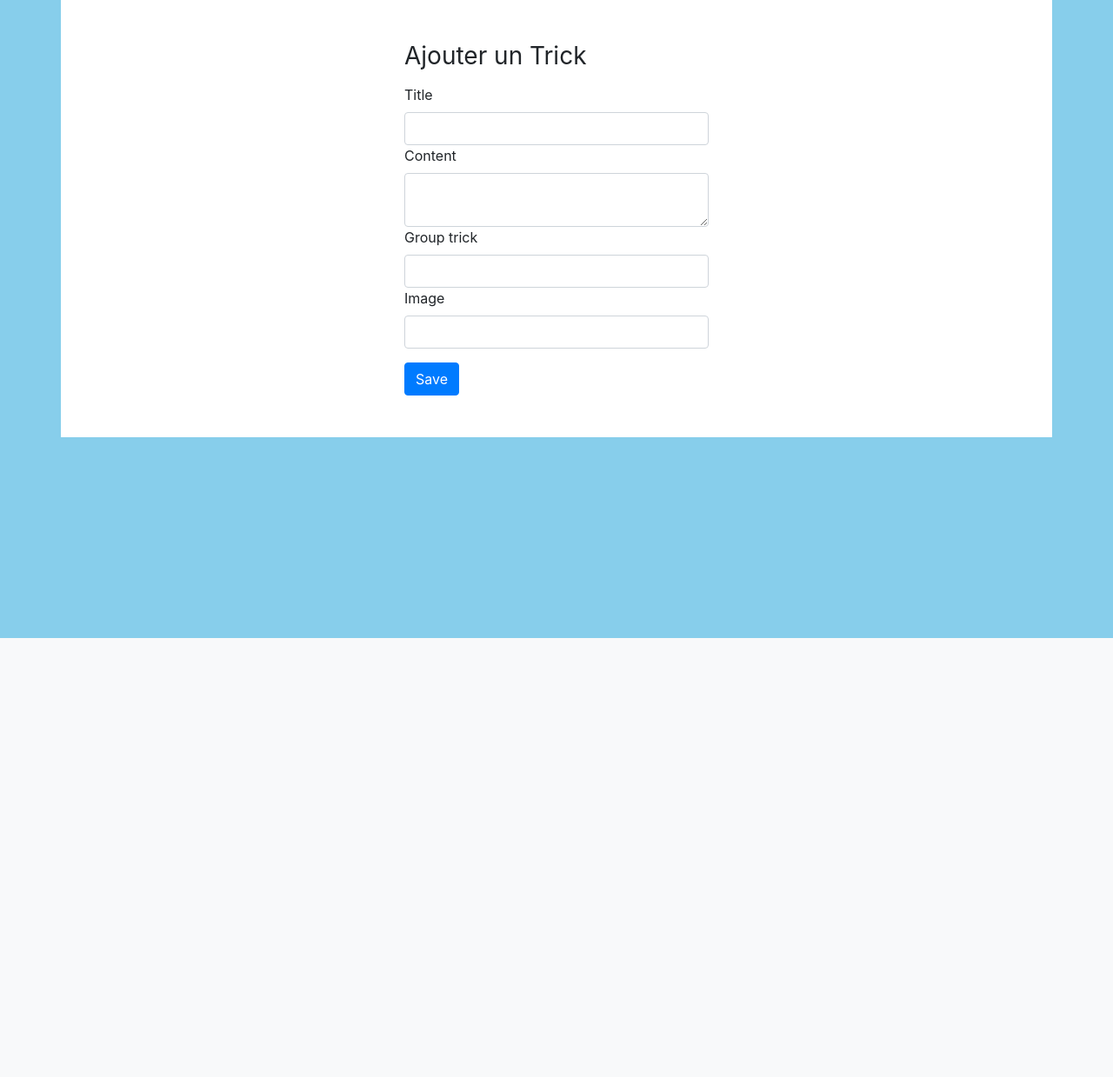
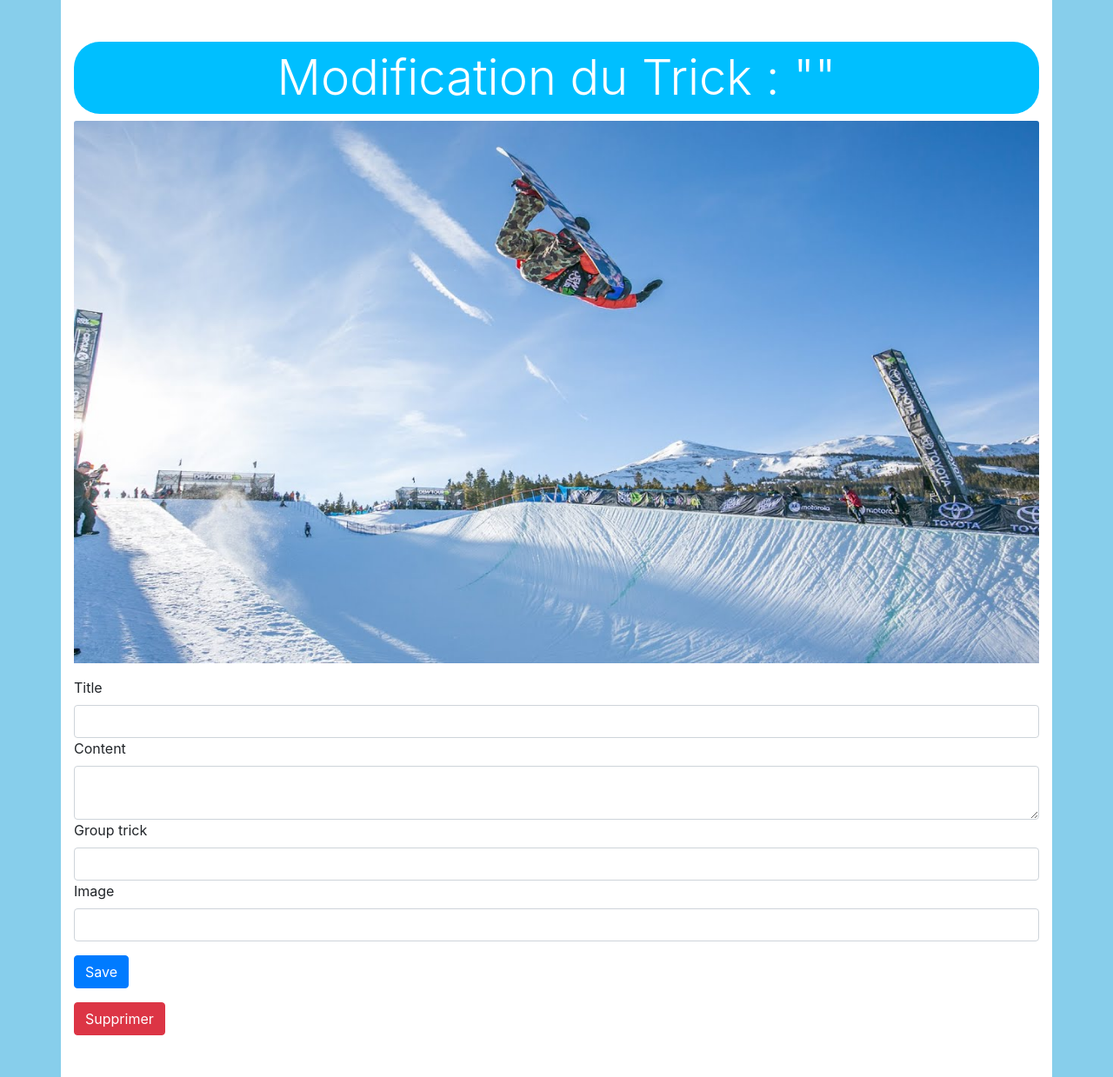
Before and after one commit to Beskargam/Project6_SnowTricks, a Symfony app: template templates/trick/edit.html.twig in a window 1280 px wide. Shown: the part 66-1305 px from the top of the page at 87% size. Before the commit the page ends 800 px from the top, so only its background shows below. Run offline with Twig, Linux system fonts and the light colour scheme; the template is opened without the code that fills it, so the values that code supplies are empty; form fields are guessed from the names that the template uses; some libraries are stand-ins or nearby versions.

Commit message:
trick can be now edited properly

```diff
--- a/public/css/styles.css
+++ b/public/css/styles.css
@@ -26,11 +26,18 @@
     margin-right: 1rem;
 }
 
+.card-img-zoom {
+    width: 100%;
+    height: 12rem;
+    object-fit: cover;
+}
+
 /* TRICK */
 .trick-title {
     background-color: deepskyblue;
     color: white;
     border-radius: 30px 30px 30px 30px;
+    padding: 0.5rem;
 }
 
 .trick-content {
--- a/templates/trick/edit.html.twig
+++ b/templates/trick/edit.html.twig
@@ -1,20 +1,35 @@
 {% extends 'base.html.twig' %}
 
 {% block title %}
-    Modifier un Trick
+    Trick
 {% endblock %}
 
 {% block body %}
-    <section class="flipboard-box">
-        <div class="container body-box">
-            <div class="row justify-content-center">
-                <div class="col-sm-10 col-md-6 col-lg-4">
-                    <h1 class="h3 mb-3 font-weight-normal">Ajouter un Trick</h1>
-
-                    {{ include('trick/form.html.twig') }}
-
-                </div>
+    <div class="container body-box">
+        <div class="row">
+            <div class=" col-sm-12">
+                <h1 class="display-4 text-center trick-title">Modification du Trick : "{{ trick.title }}"</h1>
             </div>
         </div>
-    </section>
+        <div class="row">
+            <div class="col-sm-12">
+                {% if trick.image.name is defined %}
+                    <img class="card-img-top" src="{{ asset('uploads/images/')~trick.image.name }}"
+                         alt="Card image cap">
+                {% else %}
+                    <img class="card-img-top" src="{{ asset('images/default_trickImage.jpg') }}"
+                         alt="Card image cap">
+                {% endif %}
+            </div>
+        </div>
+        <div class="row">
+            <div class="col-sm-12">
+                <p class="trick-content">
+                    {{ include('trick/form.html.twig') }}
+                </p>
+            </div>
+        </div>
+        <a class="btn btn-danger"
+           href="{{ path('app_delete', {'id' : trick.id}) }}">Supprimer</a>
+    </div>
 {% endblock %}
--- a/templates/trick/trick.html.twig
+++ b/templates/trick/trick.html.twig
@@ -44,13 +44,14 @@
         </div>
         <hr>
         <div class="row justify-content-center">
+            <div class="col-sm-12 ">
                 {% if app.user.username is defined %}
                     {{ form_start(form, {'attr': {'novalidate': 'novalidate'}}) }}
                     <div class="field-space">
                         {{ form_row(form.comment_content) }}
                     </div>
                     <div class="field-space">
-                    {{ form_widget(form.save_comment, {'attr': {'class': 'btn btn-primary'}}) }}
+                        {{ form_widget(form.save_comment, {'attr': {'class': 'btn btn-primary float-right'}}) }}
                     </div>
                     <div class="field-space">
                         {{ form_rest(form) }}
@@ -61,6 +62,7 @@
                         Vous devez être connecté pour écrire un commentaire
                     </div>
                 {% endif %}
+            </div>
         </div>
         <hr>
         <div class="row justify-content-center">
--- a/templates/trick/tricksList.html.twig
+++ b/templates/trick/tricksList.html.twig
@@ -18,9 +18,9 @@
                     <div class="col-sm-12 col-md-6 col-lg-3">
                         <div class="card home-card">
                             {% if trick.image.name is defined %}
-                                <img class="card-img-top" src="{{ asset('uploads/images/')~trick.image.name }}">
+                                <img class="card-img-top card-img-zoom" src="{{ asset('uploads/images/')~trick.image.name }}">
                             {% else %}
-                                <img class="card-img-top" src="{{ asset('images/default_trickImage.jpg') }}"
+                                <img class="card-img-top card-img-zoom" src="{{ asset('images/default_trickImage.jpg') }}"
                                      alt="Card image cap">
                             {% endif %}
                             <div class="card-body">
```
Also changed, not shown: src/Controller/ArticleController.php (+20 -0 lines), templates/home/home.html.twig (+9 -2 lines), public/uploads/images/f0d2e0e0b81d96f957dc528cecf960d8.jpeg (added). Lines whose indentation alone changed are shown as unchanged.
